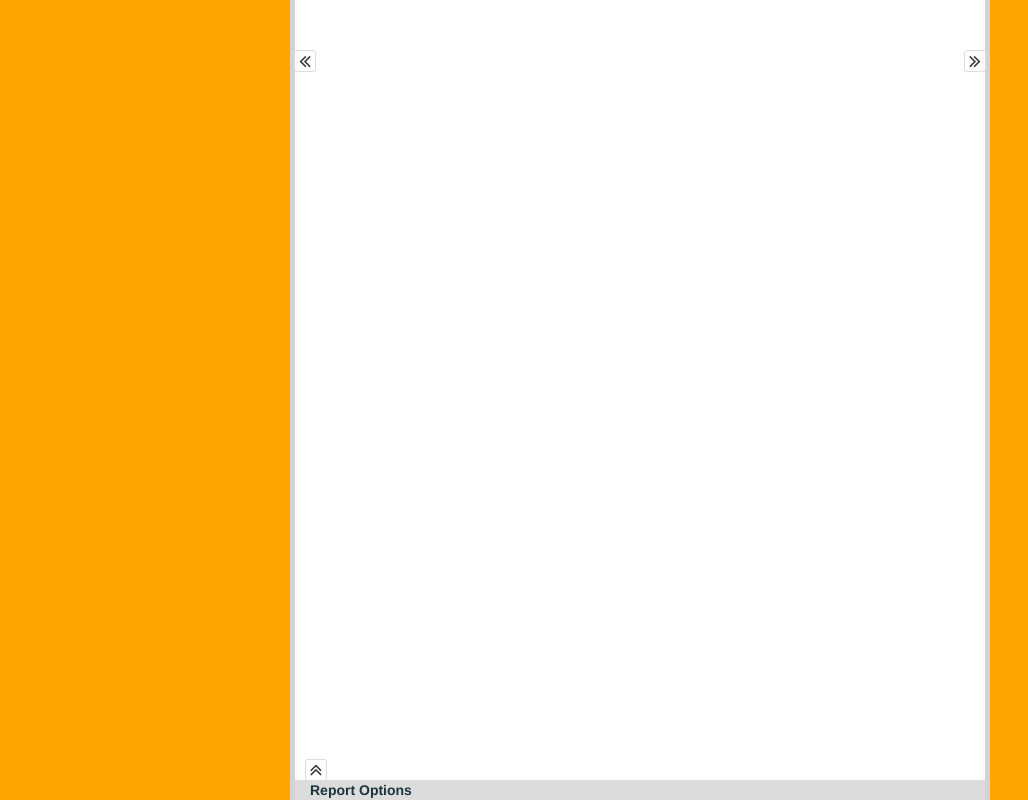
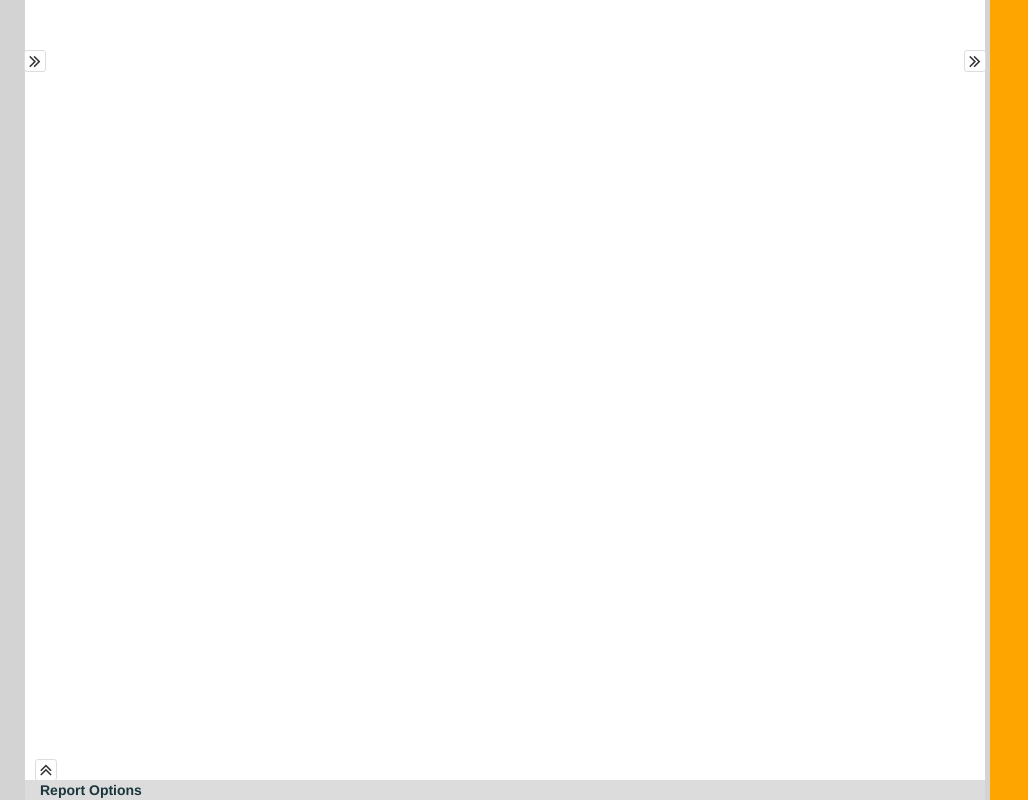
Before and after one commit to dwachenschwanz/resizer, a plain HTML site: page index.html in a window 1280 px wide. Both pictures are taken after a click on the button 305 px from the left and 61 px from the top of the page. Shown: the whole page, without its empty margins (0-1028 px from the left). Drawn offline with Linux system fonts and the light colour scheme.

Commit message:
version 1 of three panel display

```diff
--- a/index.html
+++ b/index.html
@@ -11,7 +11,9 @@
 <body>
     <div class="container">
     <div class="item left">
-        <button id="leftBtn"><i class="fa fa-angle-double-left"></i></button>
+        <!-- <button id="leftBtn"><i class="fa fa-angle-double-left"></i></button> -->
+        <button id="leftBtn"><a href="#"></a></button>
+
 
         <div class="bar"></div>
         <!-- <div class="resizer ne"> </div>
@@ -20,12 +22,14 @@
         <div class="resizer se"> </div> -->
     </div>
     <div class="workspace">
-        <div id="reportoptions">Report Options
-            <button id="upBtn"><i class="fa fa-angle-double-up"></i></button>
+        <div id="reportoptions" class="collapsed">
+            <div id="title">Report Options</div>
+            <div class="content"></div>
+            <button id="upBtn"><a href="#"></a></button>
         </div>
     </div>
     <div class="item right">
-        <button id="rightBtn"><i class="fa fa-angle-double-right"></i></button>
+        <button id="rightBtn"><a href="#"></a></button>
         <div class="bar"></div>
     </div>
 </div>
--- a/main.js
+++ b/main.js
@@ -5,6 +5,21 @@ let isResizing = false;
 const bars = document.querySelectorAll(".bar");
 console.log('bars: ',bars)
 let currentBar;
+
+
+const toggleButtons = document.querySelectorAll("button");
+
+toggleButtons.forEach((e) => {
+    console.log(e.parentElement)
+    e.addEventListener('click', (e) => {
+        e.preventDefault();
+        console.log(e.target.parentElement.parentElement)
+        e.target.parentElement.parentElement.classList.toggle("collapsed")
+    })
+})
+
+
+// document.getElementById("leftBtn").classList.toggle("collapsed");
 
 for (let bar of bars) {
   bar.addEventListener("mousedown", mousedown);
@@ -63,6 +78,10 @@ for (let bar of bars) {
 
     console.log("Child nodes:")
     console.log(parent.parentElement.childnodes)
+
+
+
+
 
     // let siblings = getSiblings(parent);
     //     const siblingText = siblings.map(e => e);
--- a/style.css
+++ b/style.css
@@ -182,10 +182,13 @@ body {
 
 
       #reportoptions {
-        background-color: gainsboro;
+        /* background-color: #fff; */
         color: #1a363c;
-        padding: 3px 3px 3px 15px;
+        padding: 3px 3px 0px 15px;
+        padding 0;
+        margin: 0;
         height: 20px;
+        height: 150px;
         width: 100vw;
         font-size: 14px;
         font-weight: bold;
@@ -193,10 +196,28 @@ body {
         text-size-adjust: 100%;
         /* grid-area: reportoptions; */
         position: fixed;
-        bottom: 0;
+        bottom: -3px;
         display: flex;
         align-items: center;
+        border-top: 20px solid gainsboro;
     }
+
+    #reportoptions.collapsed {
+        height: 0px;
+    }
+
+    #reportoptions > #title {
+        position: absolute;
+        top: -20px;
+        color: #1a363c;
+        /* color: greenyellow; */
+    }
+
+    /* #reportoptions > .content {
+        width: 100%;
+        height: 150px;
+        background-color: burlywood;
+    } */
 
 
     #upBtn {
@@ -204,7 +225,7 @@ body {
       display: flex;
       justify-content: center;
       align-items: center;
-      top: -21px;
+      top: -41px;
       left: 10px;
       height: 22px;
       width: 22px;
@@ -215,3 +236,51 @@ body {
       border: 1px solid #ddd;
       z-index: 100;
     }
+
+
+
+    .item.left > button a:before {
+        font-family: FontAwesome;
+        content: "\f100";
+        display: inline-block;
+        color: rgb(51, 51, 51);
+        /* padding-right: 3px; */
+        /* vertical-align: middle; */
+     }
+
+     .item.left.collapsed > button a:before {
+        content: "\f101";
+     }
+
+     .item.left.item.collapsed > button {
+        right: -21px;
+     }
+
+
+     .item.right > button a:before {
+        font-family: FontAwesome;
+        content: "\f101";
+        display: inline-block;
+        color: rgb(51, 51, 51);
+        /* vertical-align: middle; */
+     }
+
+     .item.right.collapsed > button a:before {
+        content: "\f100";
+     }
+
+     .item.right.item.collapsed > button {
+        left: -26px;
+     }
+
+     #reportoptions > button a:before {
+        font-family: FontAwesome;
+        content: "\f103";
+        display: inline-block;
+        color: rgb(51, 51, 51);
+
+     }
+
+     #reportoptions.collapsed > button a:before {
+        content: "\f102";
+     }
```
